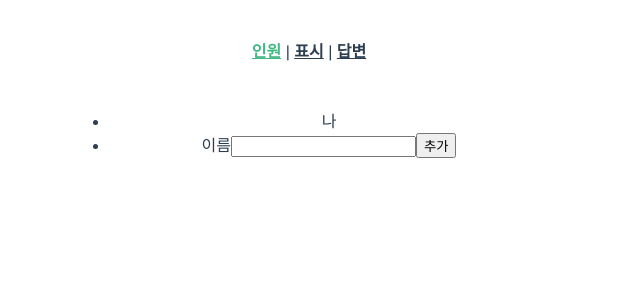
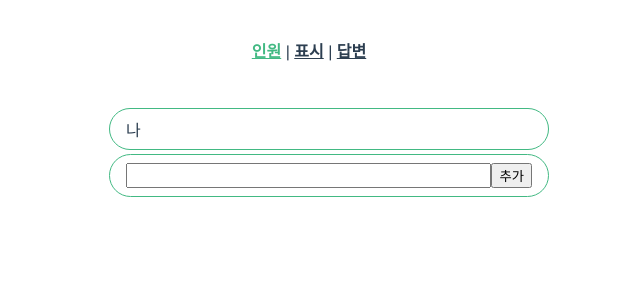
Before and after one commit to zhuny/pp-clue-board, a Vue app: page / in a window 1280 px wide. Shown: the top 300 px of the page, without its empty margins (331-971 px from the left). Built offline with nearby package versions, Linux system fonts and the light colour scheme.

Commit message:
list style

```diff
--- a/src/views/Home.vue
+++ b/src/views/Home.vue
@@ -1,13 +1,15 @@
 <template>
   <div class="home">
     <ul>
-      <li v-bind:key="people.name" v-for="(people, index) in game_input.people_list">
-        <span>{{ people.name }}</span>
+      <li
+        v-bind:key="people.name"
+        v-for="(people, index) in game_input.people_list"
+      >
+        <span class="people-name">{{ people.name }}</span>
         <button v-on:click="remove_people(index)" v-if="index > 0">삭제</button>
       </li>
       <li>
-        <label for="new_people">이름</label>
-        <input type="text" v-model="new_people" id="new_people" />
+        <input class="new-people-name" type="text" v-model="new_people" />
         <button v-on:click="add_people()">추가</button>
       </li>
     </ul>
@@ -36,3 +38,26 @@ export default {
   }
 };
 </script>
+
+<style scoped>
+ul {
+  list-style-type: none;
+}
+
+ul li {
+  display: flex;
+  padding: 0.5rem 1rem;
+  border: 1px solid #42b983;
+  margin-bottom: 0.25rem;
+  border-radius: 100px;
+}
+
+ul li span.people-name {
+  flex: 1;
+  text-align: left;
+}
+
+ul li input.new-people-name {
+  flex: 1;
+}
+</style>
```
